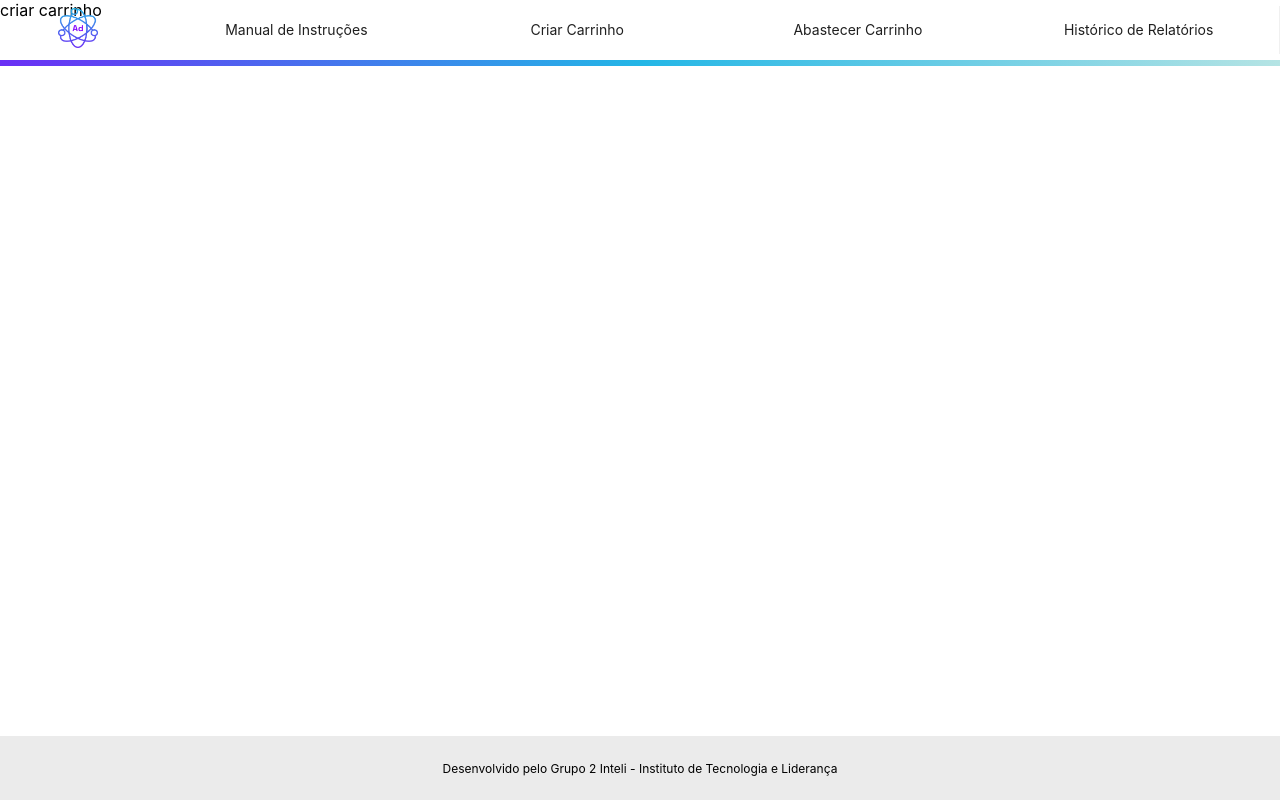
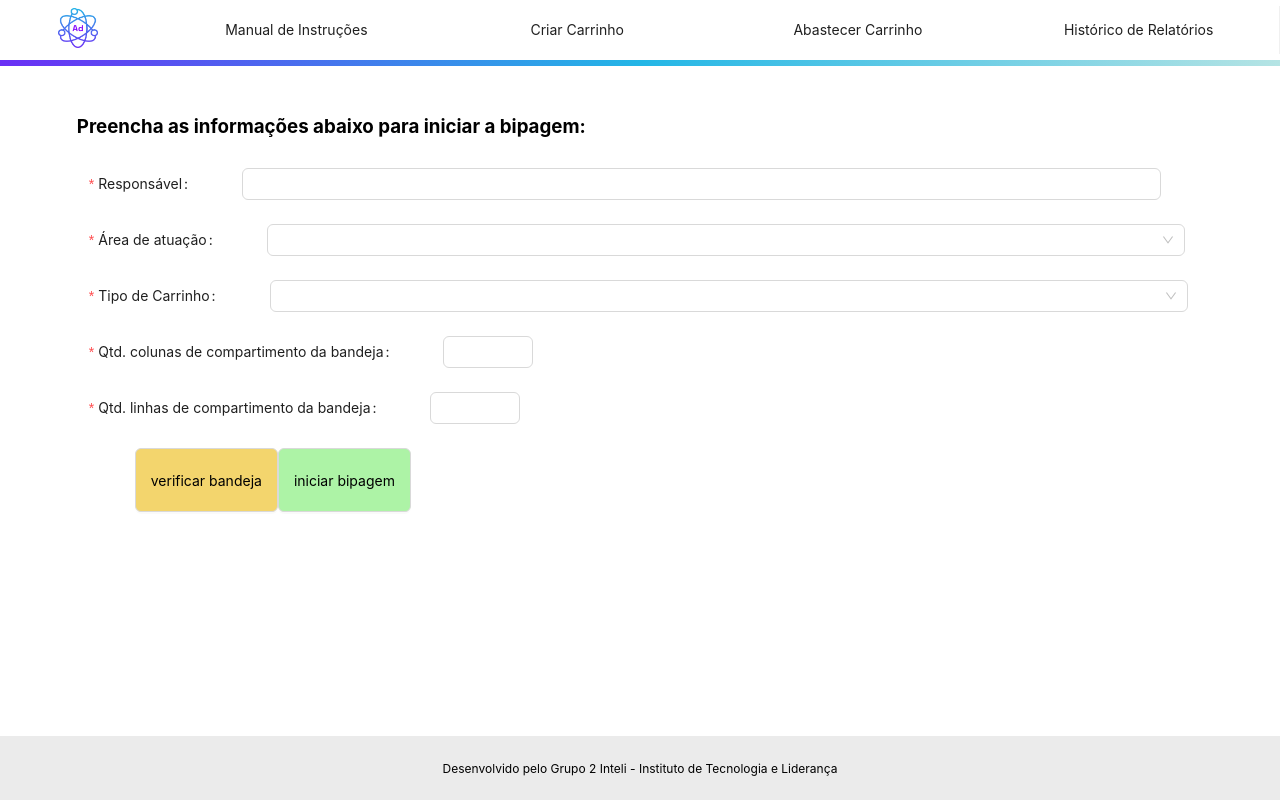
Before and after one commit to Inteli-College/2024-T0008-EC05-G02, a React (Create React App) app in the folder src/frontend/: page /criar in a window 1280 px wide. Built offline with nearby package versions, Linux system fonts and the light colour scheme.

Commit message:
rota criar carrinho

```diff
--- a/src/frontend/src/App.js
+++ b/src/frontend/src/App.js
@@ -2,6 +2,7 @@ import './App.css';
 import React from 'react';
 import NavBar from './components/menu';
 import Home from './pages/home';
+import CriarCarrinho from './pages/criar_carrinho';
 import { BrowserRouter as Router, Routes, Route, useNavigate } from 'react-router-dom';
 
 
@@ -39,7 +40,7 @@ function App() {
         <Routes>
           <Route path="/" element={<Home />} />
           <Route path="/manual" element={<div>manual</div>} />
-         <Route path="/criar" element={<div>criar carrinho</div>} />
+         <Route path="/criar" element={<CriarCarrinho />} />
          <Route path="/abastecer" element={<div>abastecer carrinho</div>} />
          <Route path="/historico" element={<div>historico</div>} />
         </Routes>
--- a/src/frontend/src/components/form/form.css
+++ b/src/frontend/src/components/form/form.css
@@ -2,6 +2,5 @@
     padding: 12px;
     border-width: 5px;
     border-style: solid;
-    border-image: linear-gradient(to right, #4f81c7, #a763c9)4 ;
     border-radius: 25px;
 }
--- a/src/frontend/src/components/form/index.js
+++ b/src/frontend/src/components/form/index.js
@@ -1,13 +1,10 @@
 import React from 'react';
-import { Button, Checkbox, Form, Input, InputNumber, Select } from 'antd';
+import {Checkbox, Form, Input, InputNumber, Select } from 'antd';
+import StyledButton from '../styledButton';
 
 
 const onFinish = (values) => {
   console.log('Success:', values);};
-
-const onFinishFailed = (errorInfo) => {
-  console.log('Failed:', errorInfo);
-};
 
 function CreateForm() {
   const [varrer, setVarrer] = React.useState(false);
@@ -31,7 +28,6 @@ function CreateForm() {
     }}
     style={{padding: '12px'}}
     onFinish={onFinish}
-    onFinishFailed={onFinishFailed}
     autoComplete="off"
   >
     <Form.Item
@@ -106,17 +102,13 @@ function CreateForm() {
       <InputNumber />
     </Form.Item>
     <Form.Item
-      wrapperCol={{
-        offset: 8,
-        span: 16,
-      }}
     >
-      <Button type="primary" htmlType="submit">
+      <StyledButton onClick={handleVarrerClick} text="verificar bandeja" colorbutton="yellow">
         Submit
-      </Button>
-      <Button onClick={handleVarrerClick} style={{backgroundImage: 'linear-gradient(to right, #4f81c7, #a763c9)', fontStyle: "white"}}>
+      </StyledButton>
+      <StyledButton type="primary" htmlType="submit" text="iniciar bipagem" colorbutton="green" >
         Submit
-      </Button>
+      </StyledButton>
     </Form.Item>
   </Form>
   </div>
--- a/src/frontend/src/components/styledButton/index.js
+++ b/src/frontend/src/components/styledButton/index.js
@@ -4,7 +4,7 @@ import { Button } from 'antd';
 const StyledButton = (props) => {
     let buttonColor = '';
     let textColor = '';
-    switch (props.textColor) {
+    switch (props.colorbutton) {
         case 'green':
             buttonColor = '#ADF3A6';
             textColor = 'black';
--- /dev/null
+++ b/src/frontend/src/pages/criar_carrinho/criar-carrinho.css
@@ -0,0 +1,5 @@
+.criar-carrinho{
+    padding: 12vh 6vw 0 6vw ;
+
+
+}
--- a/src/frontend/src/pages/criar_carrinho/index.js
+++ b/src/frontend/src/pages/criar_carrinho/index.js
@@ -1,15 +1,11 @@
 import React from 'react';
-import { View, Button, Text } from 'react-native';
+import './criar-carrinho.css';
+import CreateForm from '../../components/form';
 
-const Page2 = () => (
-  <View style={{ flex: 1, justifyContent: 'center', alignItems: 'center' }}>
-    <Text>About</Text>
-  </View>
-);
-
-Page2.navigationOptions = {
-  title: 'About',
+export default function CriarCarrinho() {
+    return (
+        <div className='criar-carrinho'>
+            <CreateForm />
+        </div>
+    );
 }
-
-
-export default Page2;
--- a/src/frontend/src/pages/home/home.css
+++ b/src/frontend/src/pages/home/home.css
@@ -8,6 +8,7 @@
 
 .adAlma{
     margin:0;
+
 }
 
 .Title{
@@ -26,6 +27,11 @@
     margin: 0 auto;
 }
 
+.home-logo img{
+    width: 10%;
+    height: 10%;
+}
+
 .home-botoes{
     display: flex;
     align-self: center;
--- a/src/frontend/src/pages/home/index.js
+++ b/src/frontend/src/pages/home/index.js
@@ -18,7 +18,7 @@ function Home() {
     return (
         <div className="Home">
             <div className='home-logo'>
-                <img src='/logo075x.png' alt="Logo" />
+                <img src='/logo2x.png' alt="Logo" />
             </div>
             <div className='Title'>
                 <h1 className='adAlma'>Ad Alma</h1>
```
